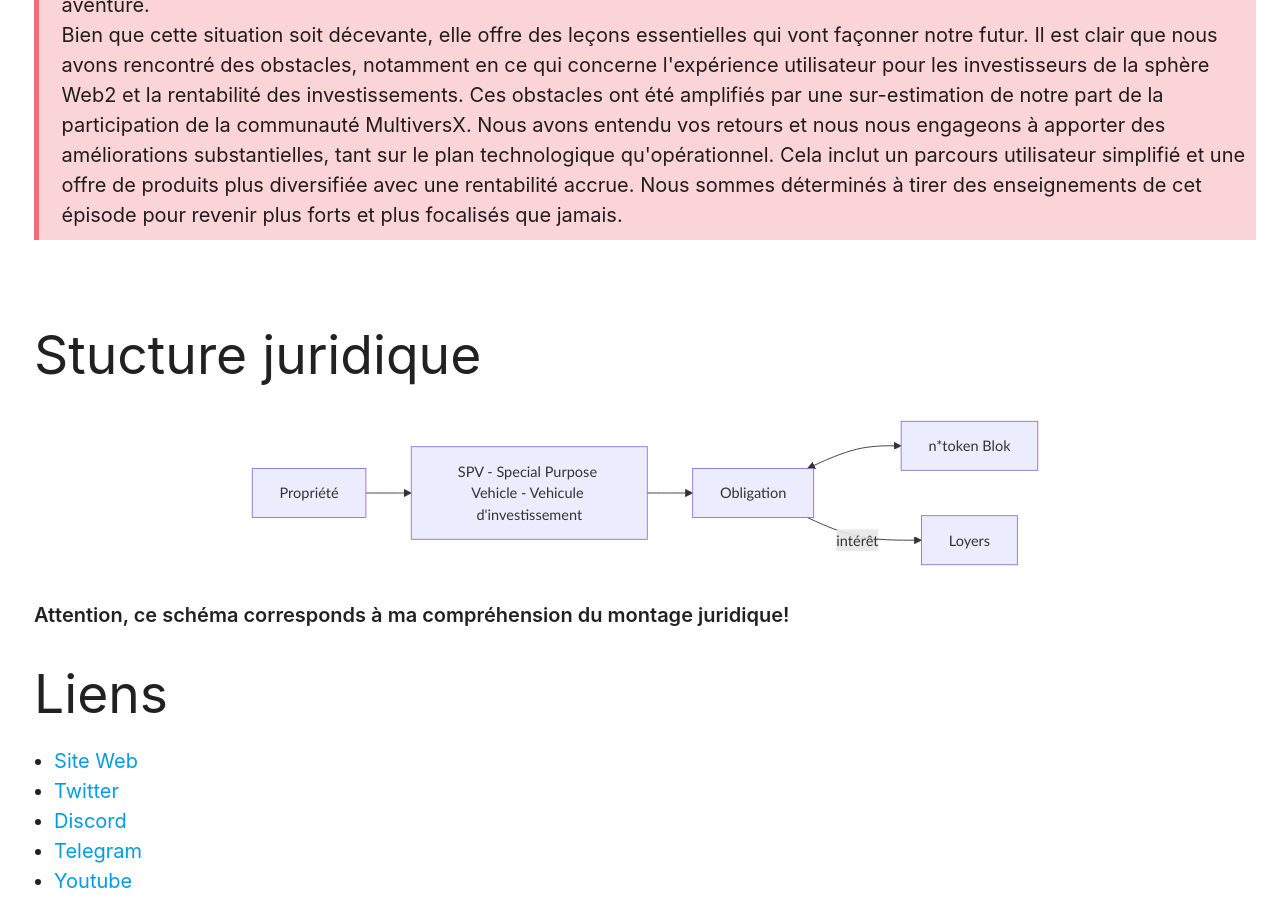
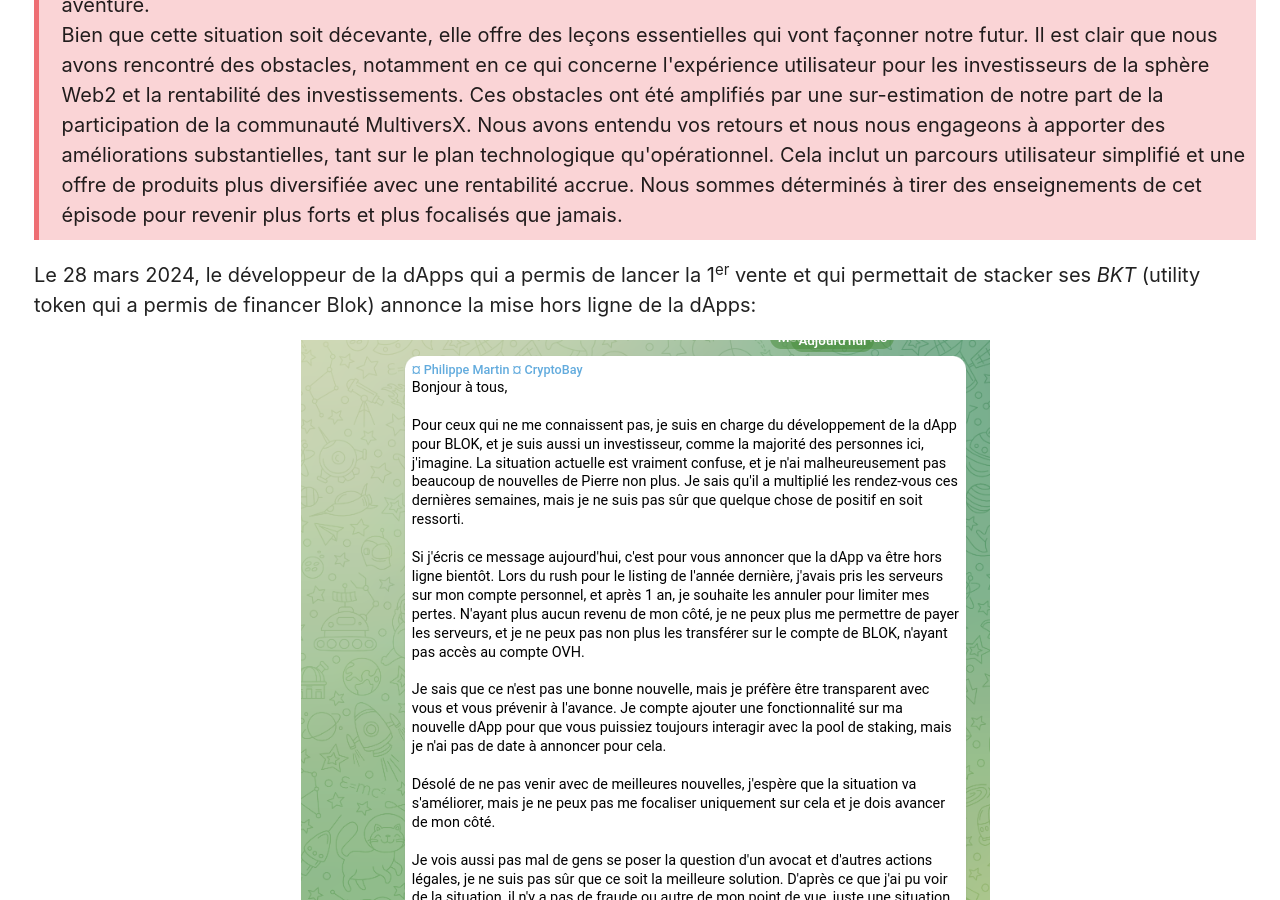
Before and after one commit to minus78/minus78.github.io, a Jekyll site: the page built from _posts/2022-11-14-Blok.markdown, in a window 1280 px wide and 900 px high, scrolled down 1762 px. Built offline with Jekyll 4.4.1, drawn with Linux system fonts in a browser that asks for light colours.

Commit message:
fin dApps Blok

```diff
--- a/_posts/2022-11-14-Blok.markdown
+++ b/_posts/2022-11-14-Blok.markdown
@@ -27,7 +27,7 @@
 
 La vente avait commencé le 19 juin 2023, et prolongé jusqu'au 15 septembre 2023, puis une seconde fois jusqu'au 31 octobre 2023.
 
- Le 3 novembre 2023, les investisseurs du projet *GENESIS* sont remboursés suite à l'échec de la vente par la reception de l'e-mail suivant (extrait):
+Le 3 novembre 2023, les investisseurs du projet *GENESIS* sont remboursés suite à l'échec de la vente par la reception de l'e-mail suivant (extrait):
 <br/>
 <blockquote>
 Chers Blokers,
@@ -43,7 +43,13 @@
 Bien que cette situation soit décevante, elle offre des leçons essentielles qui vont façonner notre futur. Il est clair que nous avons rencontré des obstacles, notamment en ce qui concerne l'expérience utilisateur pour les investisseurs de la sphère Web2 et la rentabilité des investissements. Ces obstacles ont été amplifiés par une sur-estimation de notre part de la participation de la communauté MultiversX. Nous avons entendu vos retours et nous nous engageons à apporter des améliorations substantielles, tant sur le plan technologique qu'opérationnel. Cela inclut un parcours utilisateur simplifié et une offre de produits plus diversifiée avec une rentabilité accrue. Nous sommes déterminés à tirer des enseignements de cet épisode pour revenir plus forts et plus focalisés que jamais.
 </blockquote>
 
-<br/>
+Le 28 mars 2024, le développeur de la dApps qui a permis de lancer la 1<sup>er</sup> vente et qui permettait de stacker ses *BKT* (utility token qui a permis de financer Blok) annonce la mise hors ligne de la dApps:
+
+<div class="row">
+    <div class="col s12" style="text-align: center;">
+            <img src="/img/Blok_dev.png" class="responsive-img" />
+    </div>
+</div>
 
 ## Stucture juridique
 
```
Also changed, not shown: img/Blok_dev.png (added).
